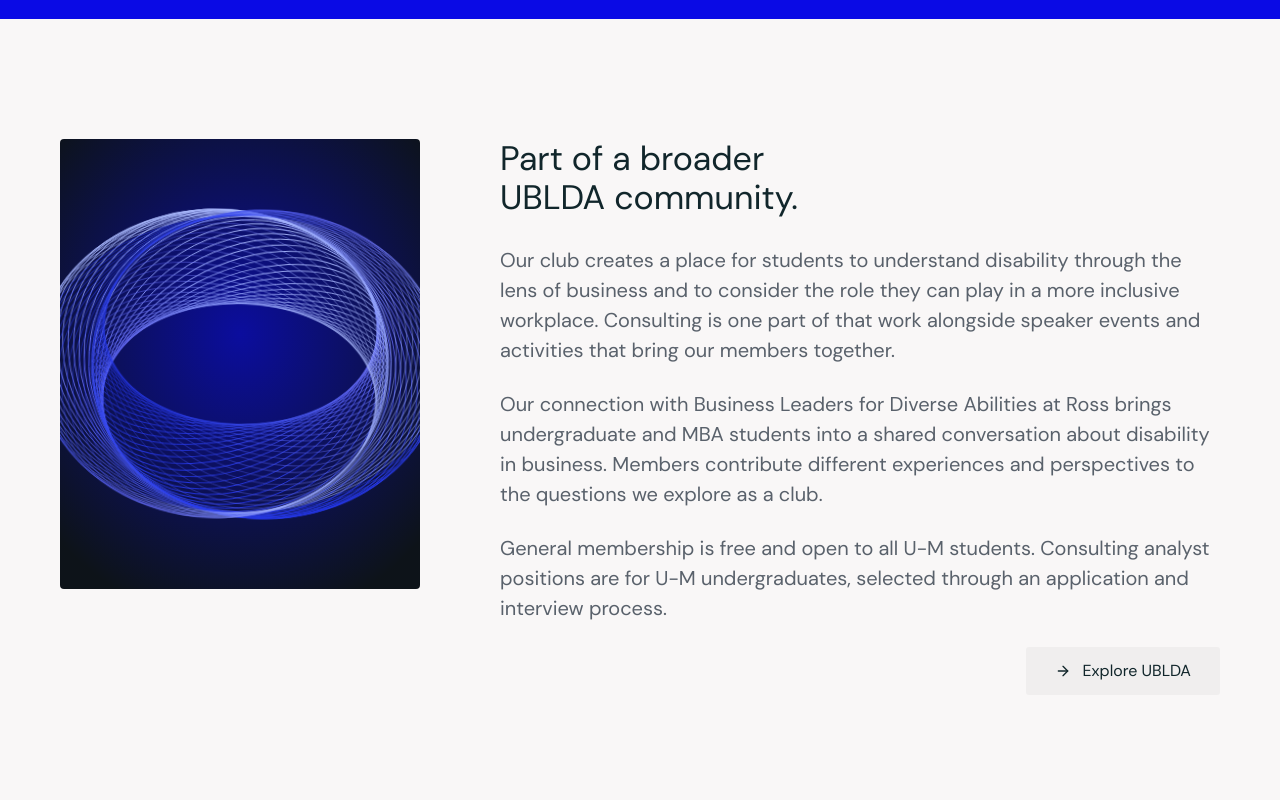
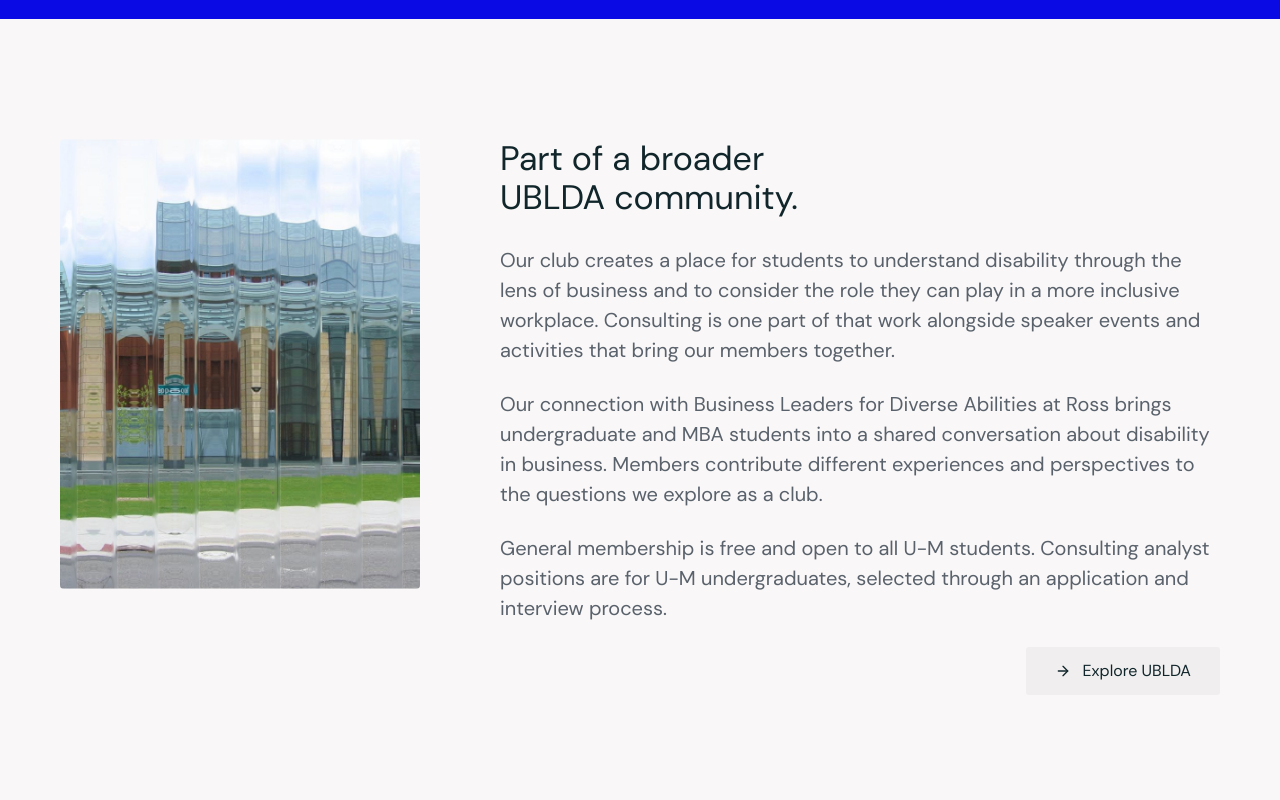
Before and after one commit to sbodine-lab/ublda-website, a React (Vite) app: page /consulting in a window 1280 px wide. Shown: the part 2240-3040 px from the top of the page. Built offline with nearby package versions, Linux system fonts and the light colour scheme.

Commit message:
Replace consulting abstract art with a Ross glass photograph

```diff
--- a/src/pages/consulting/StudioPages.tsx
+++ b/src/pages/consulting/StudioPages.tsx
@@ -226,7 +226,16 @@ export function StudioHome() {
         </div>
       </section>
       <section className="st-wrap st-club-story" data-enter>
-        <div className="st-club-art"><GenerativeArt kind="perspective" /></div>
+        <div className="st-club-art">
+          <img
+            src="/consulting/ross-paned-glass.jpg"
+            alt="The Ross School of Business entrance with a textured glass treatment"
+            width={1333}
+            height={1000}
+            loading="lazy"
+            decoding="async"
+          />
+        </div>
         <div>
           <h2>Part of a broader<br />UBLDA community.</h2>
           <p>
--- a/src/pages/consulting/reference.css
+++ b/src/pages/consulting/reference.css
@@ -35,6 +35,7 @@
 .st-experience .st-wrap > .st-button:hover { background: var(--st-paper); color: var(--st-accent); }
 .st-club-story { grid-template-columns: minmax(0, 1fr) minmax(0, 2fr); gap: 80px; padding-top: 120px; }
 .st-club-art { aspect-ratio: 4 / 5; overflow: hidden; border-radius: 4px; }
+.st-club-art > img { display: block; width: 100%; height: 100%; object-fit: cover; }
 .st-club-story h2 { font-size: 34px; line-height: 1.15; }
 .st-club-story p { font-size: 20px; line-height: 1.5; }
 .st-club-story .st-button { display: flex; margin-left: auto; }
```
Also changed, not shown: public/consulting/ross-paned-glass.jpg (added), 1 other file (tests, documents, lock files or other folders).
